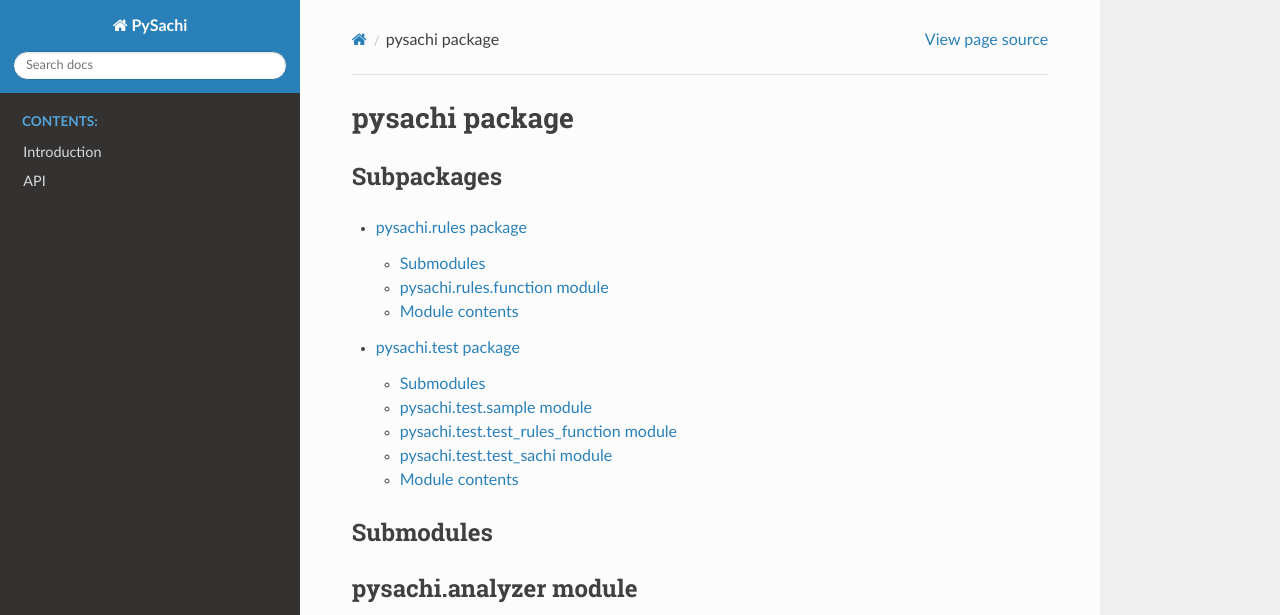
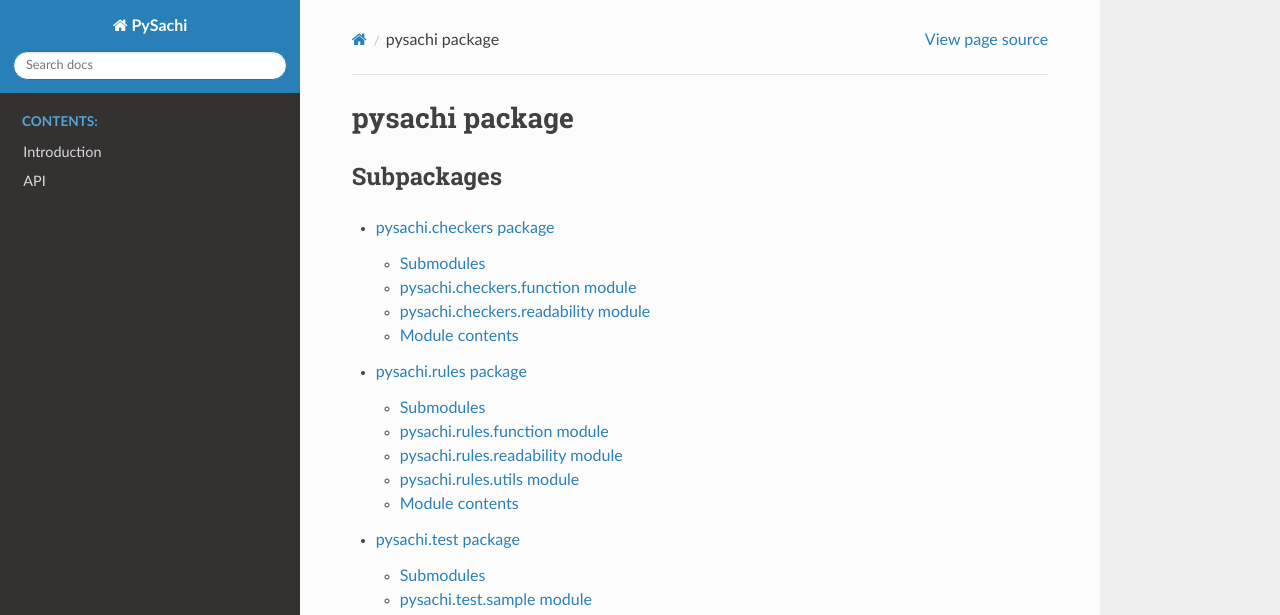
Before and after one commit to Nauja/pyrabbit, a Sphinx documentation site: the page built from docs/pysachi.rst, in a window 1280 px wide and 1400 px high. Shown: the top 615 px of the window. Built offline with Sphinx 7.4.7 and the Read the Docs theme 2.0.0, drawn with Linux system fonts in a browser that asks for light colours; some of the changed text lies outside the part shown.

```diff
--- a/docs/api.rst
+++ b/docs/api.rst
@@ -15,3 +15,4 @@
 .. autofunction:: pysachi.run
 .. autofunction:: pysachi.analyze
 .. autofunction:: pysachi.render
+.. autofunction:: pysachi.walk
--- /dev/null
+++ b/docs/pysachi.checkers.rst
@@ -0,0 +1,30 @@
+pysachi.checkers package
+========================
+
+Submodules
+----------
+
+pysachi.checkers.function module
+--------------------------------
+
+.. automodule:: pysachi.checkers.function
+    :members:
+    :undoc-members:
+    :show-inheritance:
+
+pysachi.checkers.readability module
+-----------------------------------
+
+.. automodule:: pysachi.checkers.readability
+    :members:
+    :undoc-members:
+    :show-inheritance:
+
+
+Module contents
+---------------
+
+.. automodule:: pysachi.checkers
+    :members:
+    :undoc-members:
+    :show-inheritance:
--- a/docs/pysachi.rst
+++ b/docs/pysachi.rst
@@ -6,6 +6,7 @@
 
 .. toctree::
 
+    pysachi.checkers
     pysachi.rules
     pysachi.test
 
--- a/docs/pysachi.rules.rst
+++ b/docs/pysachi.rules.rst
@@ -12,6 +12,22 @@
     :undoc-members:
     :show-inheritance:
 
+pysachi.rules.readability module
+--------------------------------
+
+.. automodule:: pysachi.rules.readability
+    :members:
+    :undoc-members:
+    :show-inheritance:
+
+pysachi.rules.utils module
+--------------------------
+
+.. automodule:: pysachi.rules.utils
+    :members:
+    :undoc-members:
+    :show-inheritance:
+
 
 Module contents
 ---------------
--- a/docs/pysachi.test.rst
+++ b/docs/pysachi.test.rst
@@ -20,6 +20,14 @@
     :undoc-members:
     :show-inheritance:
 
+pysachi.test.test\_rules\_readability module
+--------------------------------------------
+
+.. automodule:: pysachi.test.test_rules_readability
+    :members:
+    :undoc-members:
+    :show-inheritance:
+
 pysachi.test.test\_sachi module
 -------------------------------
 
```
Also changed, not shown: other parts of docs/pysachi.rst (+3 -3 lines), 3 other files.
